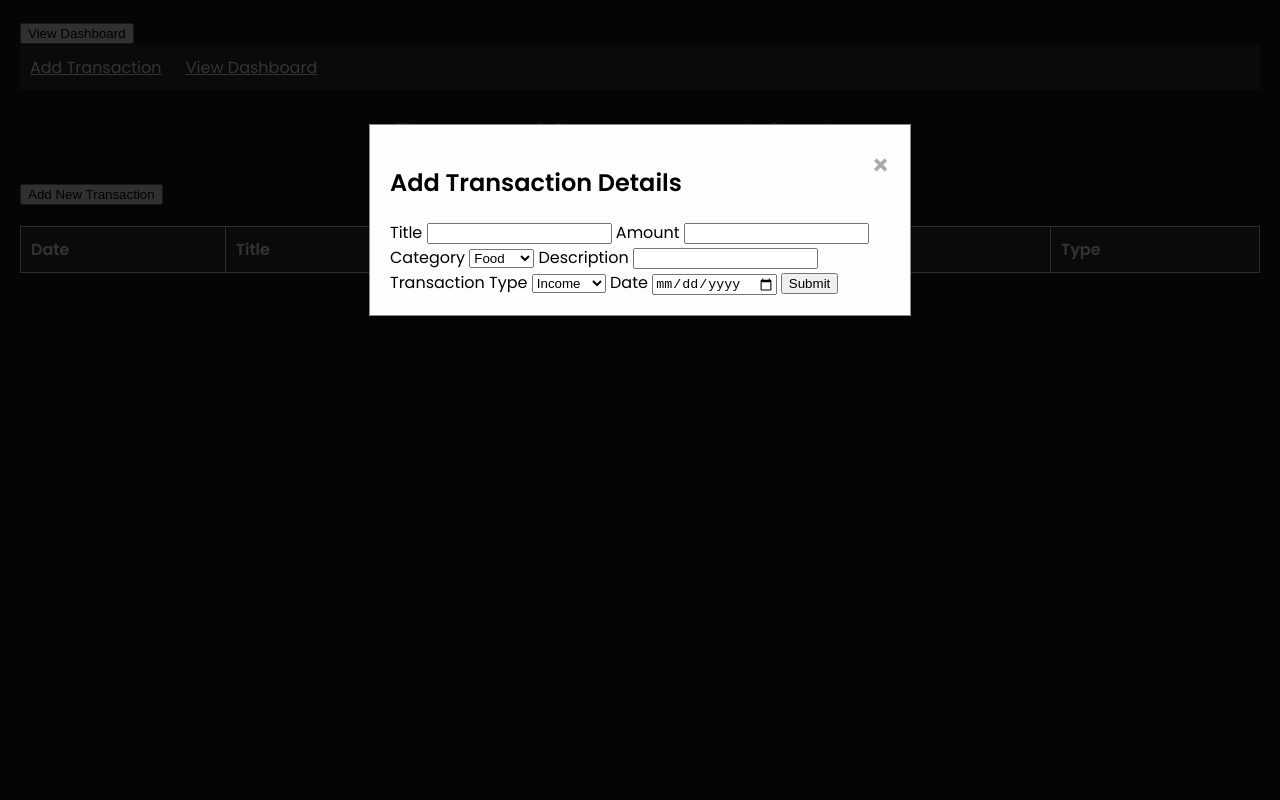
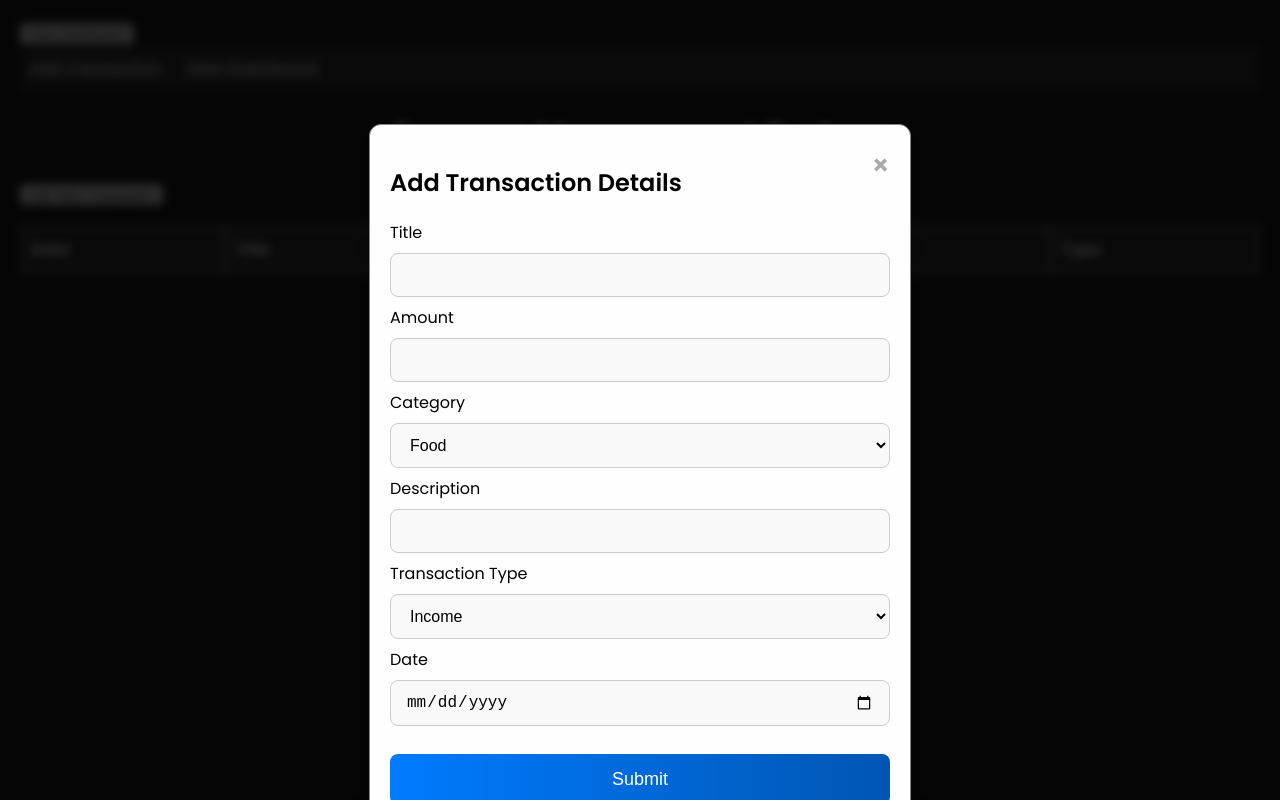
Before and after one commit to Bhawna198/ExpenseTracker, a website: page public/profile.html in a window 1280 px wide. Both pictures are taken after a click on the button "Add New Transaction". Drawn offline with Linux system fonts and the light colour scheme.

Commit message:
commit by chahat

```diff
--- a/public/styles.css
+++ b/public/styles.css
@@ -216,3 +216,92 @@ h1 {
 .actions button:first-of-type {
     margin-bottom: 10px; /* Space between buttons */
 }
+
+
+
+
+
+
+
+
+/* Modal Background */
+.modal {
+  display: none;
+  position: fixed;
+  z-index: 1;
+  left: 0;
+  top: 0;
+  width: 100%;
+  height: 100%;
+  overflow: auto;
+  background-color: rgba(0, 0, 0, 0.7); /* Slightly darker background */
+  backdrop-filter: blur(5px); /* Subtle blur effect */
+  padding-top: 60px;
+}
+
+/* Modal Content Box */
+.modal-content {
+  background-color: #fefefe;
+  margin: 5% auto;
+  padding: 30px 40px;
+  border: none; /* Remove default border */
+  border-radius: 12px; /* Rounded corners */
+  width: 80%;
+  max-width: 500px;
+  box-shadow: 0 8px 20px rgba(0, 0, 0, 0.3); /* Add a drop shadow */
+  color: #333; /* Darker text for contrast */
+}
+
+/* Close Button */
+.close {
+  color: #aaa;
+  float: right;
+  font-size: 28px;
+  font-weight: bold;
+}
+
+.close:hover,
+.close:focus {
+  color: #333; /* Darker hover color */
+  text-decoration: none;
+  cursor: pointer;
+}
+
+/* Input Fields */
+input[type="text"],
+input[type="number"],
+input[type="date"],
+select {
+  width: 100%;
+  padding: 12px 15px;
+  margin: 8px 0;
+  border: 1px solid #ccc; /* Subtle border */
+  border-radius: 8px; /* Rounded corners */
+  background-color: #f9f9f9; /* Light background */
+  font-size: 16px;
+  box-sizing: border-box;
+}
+
+input:focus,
+select:focus {
+  border-color: #007bff; /* Blue border on focus */
+  outline: none;
+}
+
+/* Submit Button */
+button[type="submit"] {
+  width: 100%;
+  background: linear-gradient(to right, #007bff, #0056b3); /* Gradient background */
+  color: white;
+  padding: 15px;
+  margin-top: 20px;
+  border: none;
+  border-radius: 8px;
+  cursor: pointer;
+  font-size: 18px;
+  transition: background 0.3s ease;
+}
+
+button[type="submit"]:hover {
+  background: linear-gradient(to right, #0056b3, #007bff); /* Reverse gradient on hover */
+}
```
